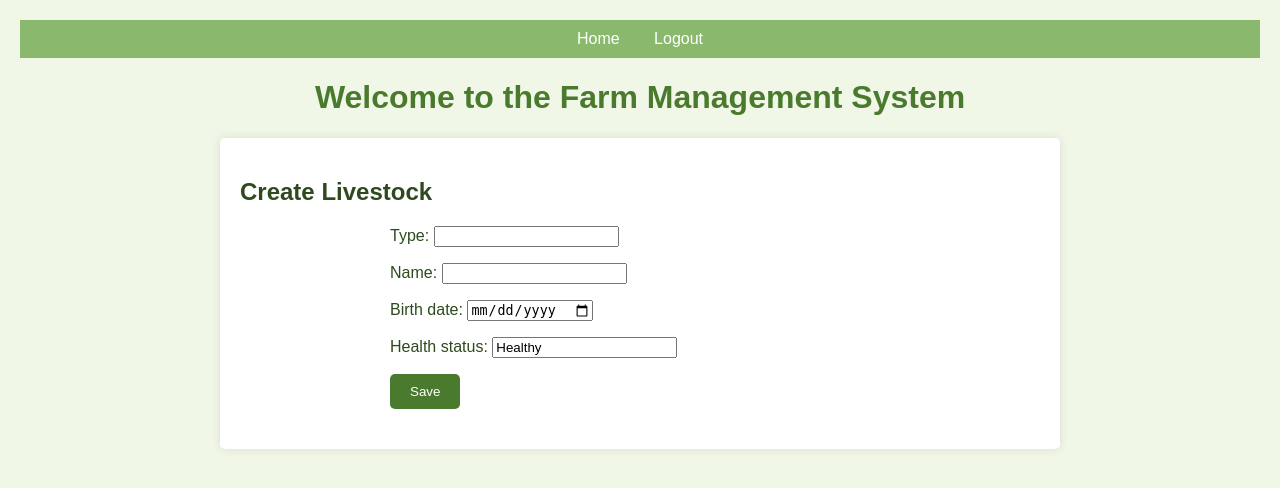
After one commit to namirayounus/FMSP, a Django app: page /livestock/new/ in a window 1280 px wide. The commit adds this page. Shown: the top 488 px of the page. Run offline with Django 5.2, Linux system fonts and the light colour scheme; the visitor is signed in with stand-in values (Sample User, id 1).

Commit message:
Step 6: Add Livestock model and CRUD functionality

```diff
--- a/farm/admin.py
+++ b/farm/admin.py
@@ -1,5 +1,6 @@
 from django.contrib import admin
-from .models import Task, Crop
+from .models import Task, Crop, Livestock
 
 admin.site.register(Task)
 admin.site.register(Crop)
+admin.site.register(Livestock)
--- a/farm/forms.py
+++ b/farm/forms.py
@@ -1,5 +1,5 @@
 from django import forms
-from .models import Task, Crop
+from .models import Task, Crop, Livestock
 
 class TaskForm(forms.ModelForm):
     class Meta:
@@ -17,3 +17,11 @@ class CropForm(forms.ModelForm):
             'planting_date': forms.DateInput(attrs={'type': 'date'}),
             'harvest_date': forms.DateInput(attrs={'type': 'date'}),
         }
+
+class LivestockForm(forms.ModelForm):
+    class Meta:
+        model = Livestock
+        fields = ['type', 'name', 'birth_date', 'health_status']
+        widgets = {
+            'birth_date': forms.DateInput(attrs={'type': 'date'}),
+        }
--- a/farm/models.py
+++ b/farm/models.py
@@ -21,3 +21,14 @@ class Crop(models.Model):
 
     def __str__(self):
         return self.name
+
+class Livestock(models.Model):
+    user = models.ForeignKey(User, on_delete=models.CASCADE)
+    type = models.CharField(max_length=100)  # e.g., "Cow", "Chicken"
+    name = models.CharField(max_length=100)
+    birth_date = models.DateField()
+    health_status = models.CharField(max_length=100, default="Healthy")
+    created_at = models.DateTimeField(auto_now_add=True)
+
+    def __str__(self):
+        return f"{self.name} ({self.type})"
--- a/farm/templates/farm/home.html
+++ b/farm/templates/farm/home.html
@@ -4,6 +4,7 @@
     {% if user.is_authenticated %}
         <p>Hello, {{ user.username }}! Manage your farm with ease.</p>
         <p><a href="{% url 'farm:crop_list' %}" style="color: #4a7a2e;">View Your Crops</a></p>
+        <p><a href="{% url 'farm:livestock_list' %}" style="color: #4a7a2e;">View Your Livestock</a></p>
         <h2>Your Farm Tasks</h2>
         <a href="{% url 'farm:task_create' %}" style="display: inline-block; background-color: #4a7a2e; color: white; padding: 10px 20px; border-radius: 5px; text-decoration: none; margin-bottom: 20px;">Add New Task</a>
         {% if tasks %}
--- /dev/null
+++ b/farm/templates/farm/livestock_form.html
@@ -0,0 +1,10 @@
+{% extends 'farm/base.html' %}
+
+{% block content %}
+    <h2>{{ action }} Livestock</h2>
+    <form method="post" style="max-width: 500px; margin: 20px auto;">
+        {% csrf_token %}
+        {{ form.as_p }}
+        <button type="submit" style="background-color: #4a7a2e; color: white; padding: 10px 20px; border: none; border-radius: 5px;">Save</button>
+    </form>
+{% endblock %}
--- a/farm/urls.py
+++ b/farm/urls.py
@@ -13,4 +13,8 @@ urlpatterns = [
     path('crop/new/', views.crop_create, name='crop_create'),
     path('crop/<int:crop_id>/update/', views.crop_update, name='crop_update'),
     path('crop/<int:crop_id>/delete/', views.crop_delete, name='crop_delete'),
+    path('livestock/', views.livestock_list, name='livestock_list'),
+    path('livestock/new/', views.livestock_create, name='livestock_create'),
+    path('livestock/<int:livestock_id>/update/', views.livestock_update, name='livestock_update'),
+    path('livestock/<int:livestock_id>/delete/', views.livestock_delete, name='livestock_delete'),
 ]
--- a/farm/views.py
+++ b/farm/views.py
@@ -2,8 +2,8 @@ from django.shortcuts import render, redirect
 from django.contrib.auth.forms import UserCreationForm
 from django.contrib.auth import login, logout
 from django.contrib.auth.decorators import login_required
-from .models import Task, Crop
-from .forms import TaskForm, CropForm
+from .models import Task, Crop, Livestock
+from .forms import TaskForm, CropForm, LivestockForm
 
 def home(request):
     if request.user.is_authenticated:
@@ -97,3 +97,41 @@ def crop_delete(request, crop_id):
         crop.delete()
         return redirect('farm:crop_list')
     return render(request, 'farm/crop_confirm_delete.html', {'crop': crop})
+
+@login_required
+def livestock_list(request):
+    livestock = Livestock.objects.filter(user=request.user)
+    return render(request, 'farm/livestock_list.html', {'livestock': livestock})
+
+@login_required
+def livestock_create(request):
+    if request.method == 'POST':
+        form = LivestockForm(request.POST)
+        if form.is_valid():
+            livestock = form.save(commit=False)
+            livestock.user = request.user
+            livestock.save()
+            return redirect('farm:livestock_list')
+    else:
+        form = LivestockForm()
+    return render(request, 'farm/livestock_form.html', {'form': form, 'action': 'Create'})
+
+@login_required
+def livestock_update(request, livestock_id):
+    livestock = Livestock.objects.get(id=livestock_id, user=request.user)
+    if request.method == 'POST':
+        form = LivestockForm(request.POST, instance=livestock)
+        if form.is_valid():
+            form.save()
+            return redirect('farm:livestock_list')
+    else:
+        form = LivestockForm(instance=livestock)
+    return render(request, 'farm/livestock_form.html', {'form': form, 'action': 'Update'})
+
+@login_required
+def livestock_delete(request, livestock_id):
+    livestock = Livestock.objects.get(id=livestock_id, user=request.user)
+    if request.method == 'POST':
+        livestock.delete()
+        return redirect('farm:livestock_list')
+    return render(request, 'farm/livestock_confirm_delete.html', {'livestock': livestock})
```
Also changed, not shown: farm/templates/farm/livestock_confirm_delete.html (added, +11 -0 lines), farm/templates/farm/livestock_list.html (added, +31 -0 lines), farm/migrations/0003_livestock.py (added).
